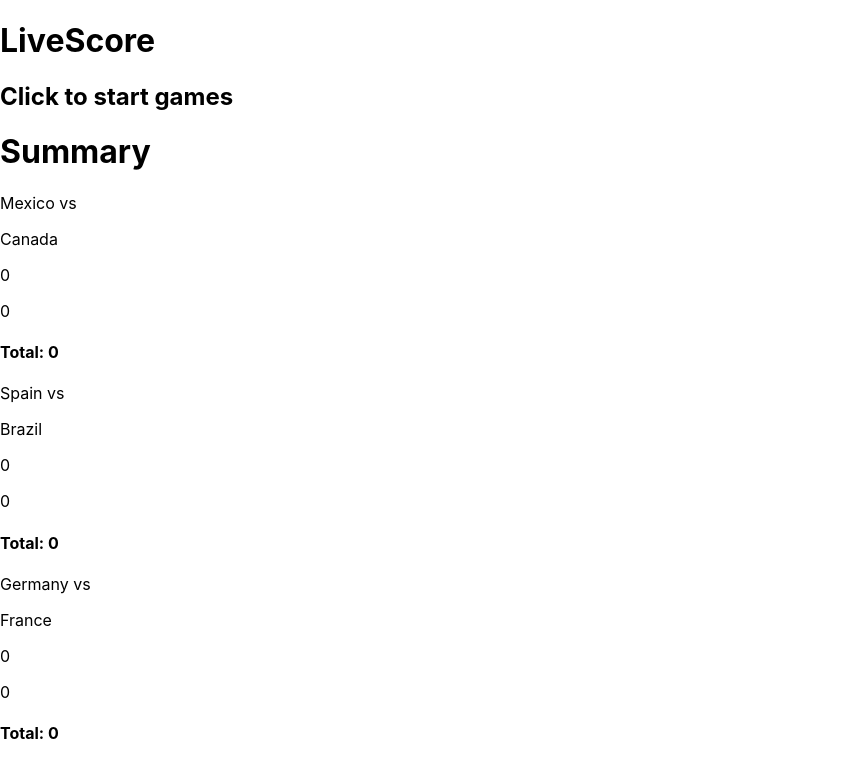
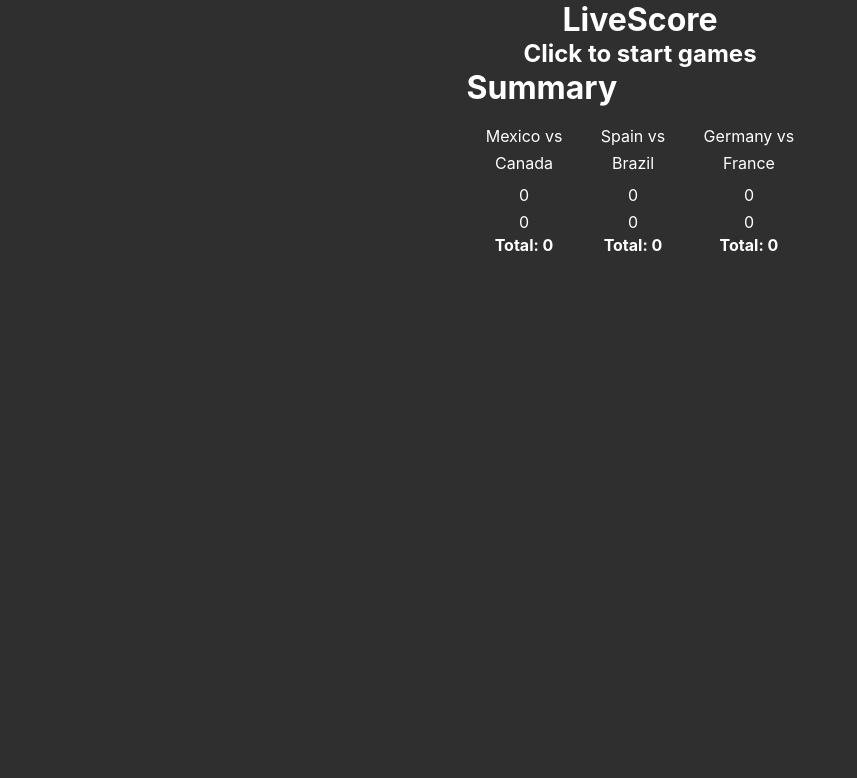
Before and after one commit to erazmozen/scoreboard, a React (Create React App) app: page / in a window 1280 px wide. Shown: the top 778 px of the page, without its empty margins (0-857 px from the left). Built offline with nearby package versions, Linux system fonts and the light colour scheme.

Commit message:
Update App.css

```diff
--- a/src/App.css
+++ b/src/App.css
@@ -36,3 +36,45 @@
     transform: rotate(360deg);
   }
 }
+
+* {
+  margin: 0;
+  padding: 0;
+}
+
+body {
+  background-color: #2f2f2f;
+  color: white;
+}
+p {
+  margin: 0.2rem;
+}
+
+#root > div {
+  display: flex;
+  flex-direction: column;
+  align-items: center;
+}
+
+.livescore {
+  display: flex;
+  flex-direction: column;
+  text-align: center;
+}
+
+.livescore > div > div {
+  display: flex;
+  justify-content: center;
+  margin: 0.3rem;
+}
+
+.summary-wrapper {
+  display: flex;
+}
+
+.summary-wrapper > div {
+  display: flex;
+  flex-direction: column;
+  text-align: center;
+  margin: 1rem;
+}
```
